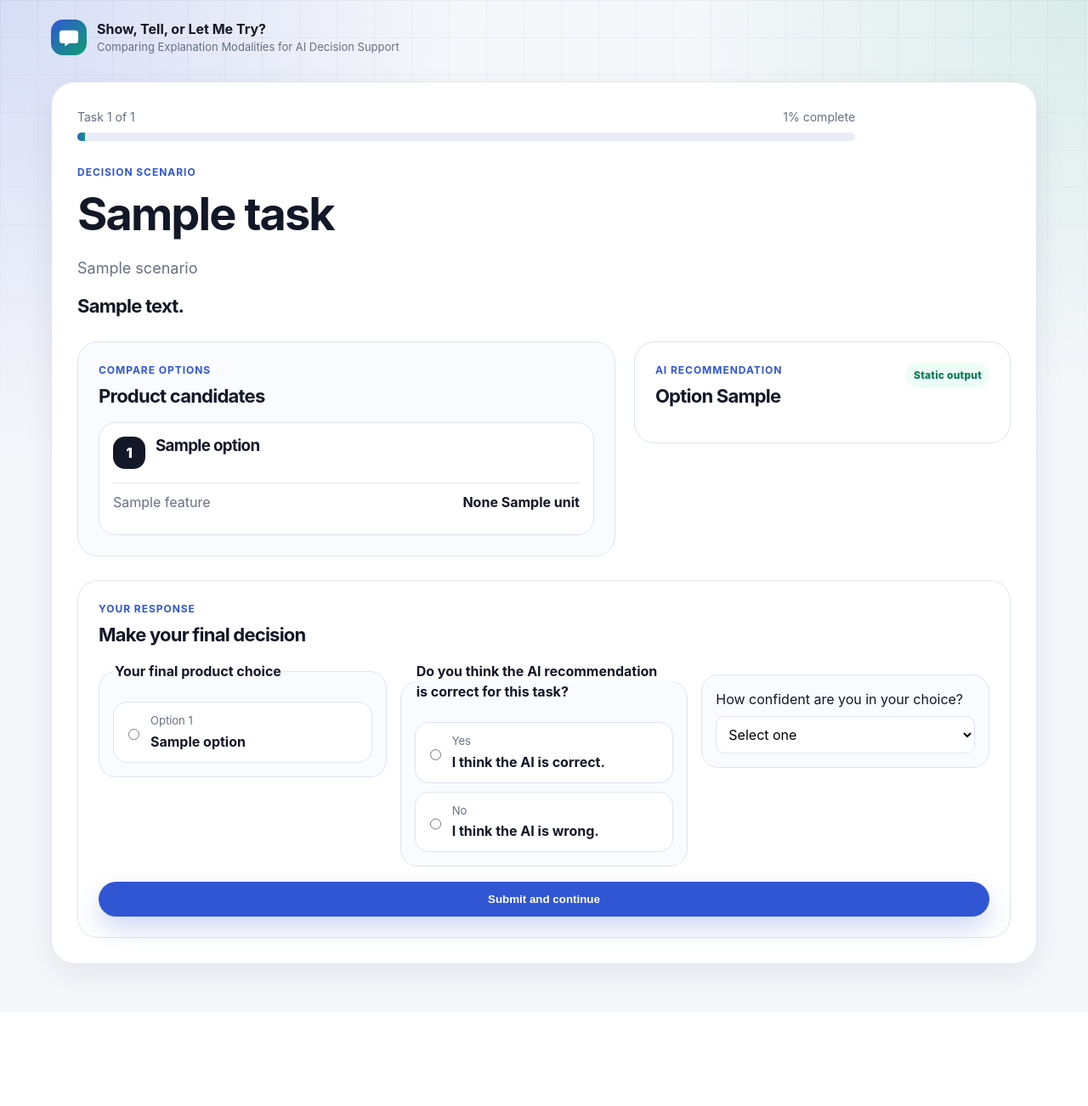
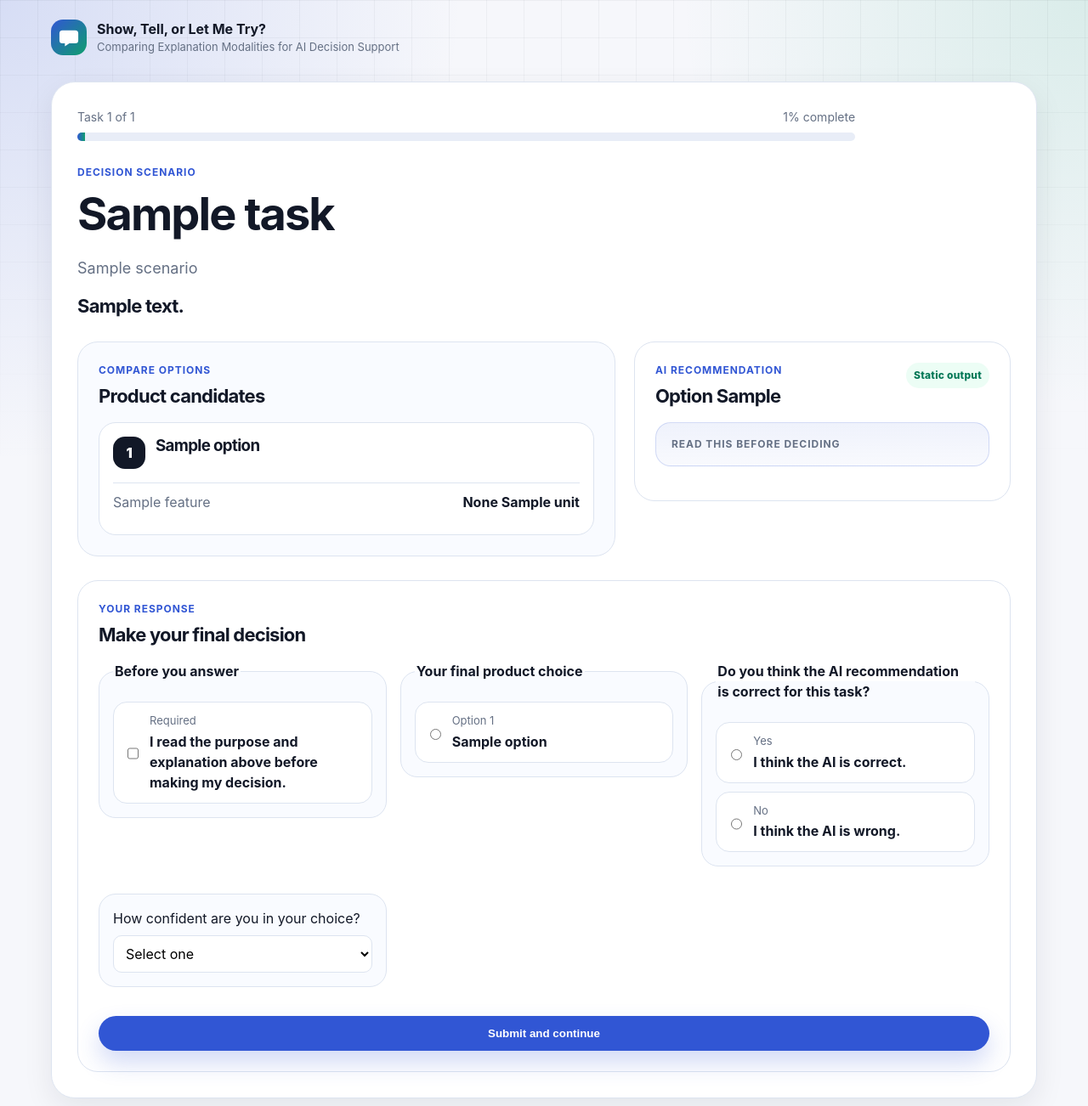
Before and after one commit to SuYirouCrystal/Show-Tell-or-Let-Me-Try-HCI-, a Flask app: template templates/task.html in a window 1280 px wide. Shown: the top 1302 px of the page at 85% size. Before the commit the page ends 1162 px from the top, so only its background shows below. Run offline with Flask 3, Linux system fonts and the light colour scheme; the template is opened without the code that fills it: most values are stand-ins (such as "Sample title", 1, 10 or a date in 2020).

Commit message:
format of purpose

```diff
--- a/app.py
+++ b/app.py
@@ -1,6 +1,11 @@
+import os
+
 from backend import create_app
 
 app = create_app()
 
 if __name__ == "__main__":
-    app.run(host="127.0.0.1", port=5000, debug=True)
+    host = os.environ.get("HOST", "127.0.0.1")
+    port = int(os.environ.get("PORT", "5000"))
+    debug = os.environ.get("FLASK_DEBUG", "true").lower() == "true"
+    app.run(host=host, port=port, debug=debug, threaded=True)
--- a/data/participants.csv
+++ b/data/participants.csv
@@ -1,3 +1,11 @@
 participant_id,condition,task_order,started_at,consented_at,consent_version,user_agent
 66873045-b90c-44b5-b617-c11841ef0066,show,"4,5,3,6,1,2",2026-04-24T00:12:09+00:00,,,"Mozilla/5.0 (X11; Linux x86_64) AppleWebKit/537.36 (KHTML, like Gecko) Chrome/146.0.0.0 Safari/537.36"
 6ec092b8-47af-422a-a02b-27f972cb8a46,try,"3,5,1,6,4,2",2026-04-24T00:12:50+00:00,,,"Mozilla/5.0 (X11; Linux x86_64) AppleWebKit/537.36 (KHTML, like Gecko) Chrome/146.0.0.0 Safari/537.36"
+1777b8f1-a32c-4dbb-82fa-27db288e3ed2,tell,"2,1,4,5,6,3",2026-04-27T19:03:53+00:00,2026-04-27T19:03:53+00:00,v1,"Mozilla/5.0 (Macintosh; Intel Mac OS X 10_15_7) AppleWebKit/537.36 (KHTML, like Gecko) Chrome/147.0.0.0 Safari/537.36"
+a3922085-d52c-4e7e-9d7c-7d1a22a5eeec,tell,"6,2,1,3,5,4",2026-04-27T19:26:04+00:00,2026-04-27T19:26:04+00:00,v1,"Mozilla/5.0 (Macintosh; Intel Mac OS X 10_15_7) AppleWebKit/537.36 (KHTML, like Gecko) Chrome/147.0.0.0 Safari/537.36"
+443b493a-be81-4f95-b5ab-5e3744d2c875,show,"2,3,6,4,5,1",2026-04-27T19:33:47+00:00,2026-04-27T19:33:47+00:00,v1,"Mozilla/5.0 (Macintosh; Intel Mac OS X 10_15_7) AppleWebKit/537.36 (KHTML, like Gecko) Chrome/147.0.0.0 Safari/537.36"
+8577d0fe-36a6-481e-89ca-e644257d92d4,try,"5,6,3,4,2,1",2026-04-27T20:03:52+00:00,2026-04-27T20:03:52+00:00,v1,"Mozilla/5.0 (Macintosh; Intel Mac OS X 10_15_7) AppleWebKit/537.36 (KHTML, like Gecko) Chrome/147.0.0.0 Safari/537.36"
+56eb9ba4-17e4-47ad-87f7-fa6e846f3945,show,"2,3,4,5,6,1",2026-04-27T20:31:31+00:00,2026-04-27T20:31:31+00:00,v1,"Mozilla/5.0 (Macintosh; Intel Mac OS X 10_15_7) AppleWebKit/537.36 (KHTML, like Gecko) Chrome/147.0.0.0 Safari/537.36"
+66ee09ce-b61a-41d7-82e8-0d67adc7406d,tell,"1,4,5,3,2,6",2026-04-27T20:37:42+00:00,2026-04-27T20:37:42+00:00,v1,"Mozilla/5.0 (Macintosh; Intel Mac OS X 10_15_7) AppleWebKit/537.36 (KHTML, like Gecko) Chrome/147.0.0.0 Safari/537.36"
+a9e17cb8-17ba-402a-bef9-e527cd9be46b,try,"4,2,3,6,1,5",2026-04-27T20:42:56+00:00,2026-04-27T20:42:56+00:00,v1,"Mozilla/5.0 (Macintosh; Intel Mac OS X 10_15_7) AppleWebKit/537.36 (KHTML, like Gecko) Chrome/147.0.0.0 Safari/537.36"
+e7018d94-b641-4b44-beb8-b442d7142007,tell,"2,1,5,3,4,6",2026-04-27T20:55:22+00:00,2026-04-27T20:55:22+00:00,v1,"Mozilla/5.0 (Macintosh; Intel Mac OS X 10_15_7) AppleWebKit/537.36 (KHTML, like Gecko) Chrome/147.0.0.0 Safari/537.36"
--- a/data/surveys.csv
+++ b/data/surveys.csv
@@ -1 +1,8 @@
 survey_id,participant_id,condition,perceived_understanding,trust,mental_demand,effort,frustration,engagement,feedback,submitted_at,user_agent
+742173a3-5c76-45a3-952b-2c41ae15d1a8,1777b8f1-a32c-4dbb-82fa-27db288e3ed2,tell,5,4,3,3,2,3,,2026-04-27T19:06:39+00:00,"Mozilla/5.0 (Macintosh; Intel Mac OS X 10_15_7) AppleWebKit/537.36 (KHTML, like Gecko) Chrome/147.0.0.0 Safari/537.36"
+0e8a99ed-9fc5-4243-b225-0e9b39996eac,a3922085-d52c-4e7e-9d7c-7d1a22a5eeec,tell,2,2,3,1,1,5,,2026-04-27T19:30:43+00:00,"Mozilla/5.0 (Macintosh; Intel Mac OS X 10_15_7) AppleWebKit/537.36 (KHTML, like Gecko) Chrome/147.0.0.0 Safari/537.36"
+681c2f9a-dad2-4881-8693-0e5175747709,443b493a-be81-4f95-b5ab-5e3744d2c875,show,7,5,2,1,1,5,,2026-04-27T19:36:55+00:00,"Mozilla/5.0 (Macintosh; Intel Mac OS X 10_15_7) AppleWebKit/537.36 (KHTML, like Gecko) Chrome/147.0.0.0 Safari/537.36"
+27099c76-a2a0-43c8-a43d-76e6c6c11f25,8577d0fe-36a6-481e-89ca-e644257d92d4,try,5,5,6,3,1,7,Crystal is very helpful!,2026-04-27T20:12:46+00:00,"Mozilla/5.0 (Macintosh; Intel Mac OS X 10_15_7) AppleWebKit/537.36 (KHTML, like Gecko) Chrome/147.0.0.0 Safari/537.36"
+24d992d5-6028-4547-a3f3-089a81cb3feb,56eb9ba4-17e4-47ad-87f7-fa6e846f3945,show,6,5,5,1,1,7,,2026-04-27T20:37:37+00:00,"Mozilla/5.0 (Macintosh; Intel Mac OS X 10_15_7) AppleWebKit/537.36 (KHTML, like Gecko) Chrome/147.0.0.0 Safari/537.36"
+62d6ee09-d9f1-429b-bf7b-903f3c4cb9f7,66ee09ce-b61a-41d7-82e8-0d67adc7406d,tell,7,5,5,1,1,2,,2026-04-27T20:42:51+00:00,"Mozilla/5.0 (Macintosh; Intel Mac OS X 10_15_7) AppleWebKit/537.36 (KHTML, like Gecko) Chrome/147.0.0.0 Safari/537.36"
+b4bfdfd4-b5c8-4f97-ac0e-f109ea8d659b,a9e17cb8-17ba-402a-bef9-e527cd9be46b,try,2,5,6,5,3,7,,2026-04-27T20:49:21+00:00,"Mozilla/5.0 (Macintosh; Intel Mac OS X 10_15_7) AppleWebKit/537.36 (KHTML, like Gecko) Chrome/147.0.0.0 Safari/537.36"
--- a/static/css/style.css
+++ b/static/css/style.css
@@ -492,6 +492,19 @@
   background: white;
 }
 
+.purpose-panel {
+  margin-bottom: 16px;
+  padding: 16px 18px;
+  border: 1px solid rgba(49, 86, 212, 0.18);
+  border-radius: 18px;
+  background: linear-gradient(180deg, rgba(49, 86, 212, 0.08), rgba(49, 86, 212, 0.03));
+}
+
+.purpose-panel p:last-child {
+  margin-bottom: 0;
+  color: var(--muted);
+}
+
 .ai-header {
   display: flex;
   justify-content: space-between;
--- a/static/js/task.js
+++ b/static/js/task.js
@@ -72,7 +72,7 @@
       });
       const data = await response.json();
       if (resultBox) {
-        resultBox.textContent = `Current simulated recommendation: Option ${data.recommendation}, ${data.recommendation_name}`;
+        resultBox.textContent = `Current what-if result: Option ${data.recommendation}, ${data.recommendation_name}`;
       }
       renderScores(data.scores || []);
     } catch (error) {
--- a/templates/task.html
+++ b/templates/task.html
@@ -58,7 +58,9 @@
     <section class="ai-box">
       <div class="ai-header">
         <div>
-          <p class="eyebrow">AI recommendation</p>
+          <p class="eyebrow">
+            {% if condition == "try" %}Original AI recommendation{% else %}AI recommendation{% endif %}
+          </p>
           <h2>
             Option {{ task.ai_recommendation }}
             {% for option in task.options %}
@@ -66,7 +68,32 @@
             {% endfor %}
           </h2>
         </div>
-        <span class="ai-chip">Static output</span>
+        <span class="ai-chip">
+          {% if condition == "try" %}Fixed AI output{% else %}Static output{% endif %}
+        </span>
+      </div>
+
+      <div class="purpose-panel">
+        <p class="eyebrow">Read this before deciding</p>
+        {% if condition == "show" %}
+        <h3>Purpose of this panel</h3>
+        <p>
+          This visual explanation highlights which factors the AI emphasized when it produced the recommendation above.
+          The bars are a static explanation of the AI's reasoning for this task.
+        </p>
+        {% elif condition == "tell" %}
+        <h3>Purpose of this panel</h3>
+        <p>
+          This text explanation describes the AI's reasoning in words. Read it as the AI's stated rationale for the
+          recommendation above.
+        </p>
+        {% elif condition == "try" %}
+        <h3>Purpose of this panel</h3>
+        <p>
+          The recommendation above is the AI's original fixed answer. The simulation below is a separate what-if tool:
+          when you move the sliders, it shows how a simplified scoring model would change if feature priorities changed.
+        </p>
+        {% endif %}
       </div>
 
       {% if condition == "show" %}
@@ -123,8 +150,8 @@
           </div>
           <div class="simulation-box">
             <div>
-              <p class="eyebrow">Simulated result</p>
-              <p id="simulation-result">Move a slider to simulate a new recommendation.</p>
+              <p class="eyebrow">What-if simulation</p>
+              <p id="simulation-result">Move a slider to see how the simplified simulation changes.</p>
             </div>
             <div id="score-breakdown" class="score-breakdown" aria-live="polite"></div>
           </div>
@@ -142,6 +169,15 @@
     </div>
 
     <div class="response-grid">
+      <fieldset>
+        <legend>Before you answer</legend>
+        <label class="choice-card compact">
+          <input type="checkbox" name="read_explanation_ack" value="yes" required>
+          <span>Required</span>
+          <strong>I read the purpose and explanation above before making my decision.</strong>
+        </label>
+      </fieldset>
+
       <fieldset>
         <legend>Your final product choice</legend>
         {% for option in task.options %}
```
Also changed, not shown: data/responses.csv (+42 -0 lines), README.md, static/study-recruitment-poster.svg (added), 1 other file.
